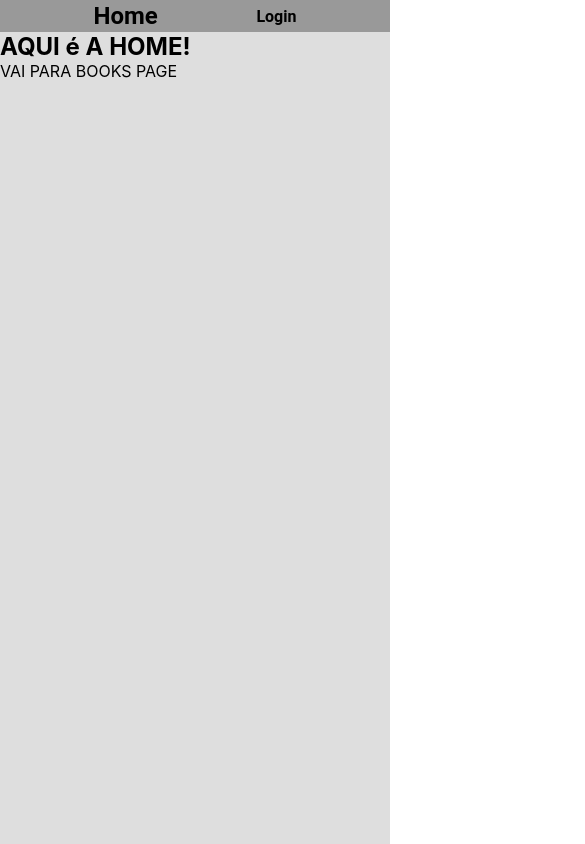
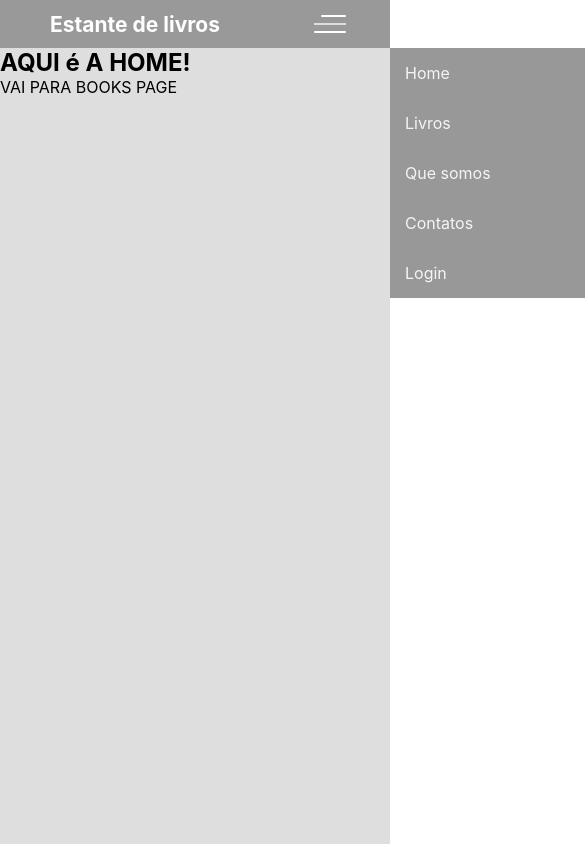
Before and after one commit to THIAGOMORGADO/Projeto_livros, a React (Create React App) app: page / in a window 390 px wide. Shown: the top 844 px of the page, 585 px wide, since content can reach past the window. Built offline with nearby package versions, Linux system fonts and the light colour scheme.

Commit message:
Implemtando o navBar responsive

```diff
--- /dev/null
+++ b/src/components/Navbar/index.js
@@ -0,0 +1,49 @@
+import React, {useState} from 'react'
+import './styles.css'
+import {useNavigate} from 'react-router-dom';
+
+import { useAuth } from '../../context/AuthContext';
+
+export  function NavBar() {
+  const navigate = useNavigate();
+  const { logout, user, setError, error} = useAuth();
+  const [isOpen, setIsOpen] = useState(false)
+
+  async function handleLogoutSubmit() {
+    try {
+      setError('')
+      await logout();
+    } catch(error) {
+      setError(`Falha no Logout ${error}`);
+    }
+  }
+
+
+  const handleLogin = () => {
+    navigate('/login')
+  }
+  const handleBooks = () => {
+    navigate('/Books')
+  }
+
+  return (
+    <div className='navbar'>
+      <span className='logo'>Estante de livros</span>
+      <div className={`nav-item ${isOpen && "open"}`} >
+        <p>Home</p>
+        <p onClick={handleBooks}>Livros</p>
+        <p>Que somos</p>
+        <p>Contatos</p>
+
+        {user ?
+            <p onClick={handleLogoutSubmit}>LogOut!</p> :
+            <p onClick={handleLogin}>Login</p>
+            }
+            {error? <p>{error}</p> : ""}
+      </div>
+      <div className={`nav-toggle ${isOpen && "open"}`} onClick={() => setIsOpen(!isOpen)}>
+        <div className="bar"></div>
+      </div>
+    </div>
+  )
+}
--- /dev/null
+++ b/src/components/Navbar/styles.css
@@ -0,0 +1,108 @@
+.navbar {
+  height: 3rem;
+  display: flex;
+  justify-content: space-around;
+  align-items: center;
+  background-color: #999;
+}
+.navbar >.logo {
+  font-weight: 700;
+  font-size: 21px;
+  margin: 15px;
+  color: #fff;
+}
+.navbar > .nav-item > p {
+  display: inline-block;
+  color: #fff;
+  font-size: 16px;
+  text-decoration: none;
+  margin: 15px;
+  position: relative;
+  opacity: 0.9;
+  cursor: pointer;
+}
+.navbar > .nav-item > p:hover {
+  opacity: 1;
+}
+.navbar >.nav-item > p::before {
+  content: "";
+  position: absolute;
+  left: 0;
+  bottom: 0;
+  width: 0;
+  height: 2px;
+  background-color: #fff;
+  transition: all .45s;
+}
+.navbar > .nav-item > p:hover::before {
+  width: 100%;
+}
+.navbar > .nav-toggle {
+  display: none;
+}
+@media(max-width: 700px) {
+  .navbar > .nav-item {
+    position: absolute;
+    top: 48px;
+    display: flex;
+    flex-direction: column;
+    background-color: #989898;
+    left: 0;
+    width: 100%;
+    height: auto;
+    transform: translateX(100%);
+    transition: all .45s;
+  }
+  .navbar > .nav-item.open {
+    transform: translateX(0);
+  }
+  .navbar > .nav-item.open::before {
+    background: transparent;
+  }
+  .navbar > .nav-toggle {
+    display: flex;
+    width: 50px;
+    height: 50px;
+    align-items: center;
+    justify-content: center;
+    cursor: pointer;
+  }
+  .nav-toggle > .bar {
+    position: relative;
+    width: 32px;
+    height: 2px;
+    background-color: #dedede;
+  }
+  .nav-toggle > .bar::before,
+  .nav-toggle > .bar::after {
+    content: "";
+    position: absolute;
+    height: 2px;
+    background-color: #fff;
+    border-radius: 2px;
+    transition: all .45s ease-in-out;
+  }
+  .nav-toggle > .bar::before {
+    width: 25px;
+    transform: translateY(-8px);
+    right: 0;
+  }
+  .nav-toggle > .bar::after {
+    width: 32px;
+    transform: translatey(8px);
+
+  }
+  .nav-toggle.open > .bar {
+    transform: translateX(-40px);
+    background: transparent;
+  }
+  .nav-toggle.open > .bar::before {
+
+    width: 32px;
+    transform: rotate(45deg) translate(26px, -26px);
+  }
+  .nav-toggle.open > .bar::after {
+    transform: rotate(-45deg) translate(26px, 26px);
+  }
+
+}
--- a/src/screens/Home/index.js
+++ b/src/screens/Home/index.js
@@ -2,7 +2,7 @@ import React from 'react';
 import './styles.css';
 import { useNavigate } from 'react-router-dom';
 
-import { Header } from '../../components/Header';
+import { NavBar } from '../../components/Navbar';
 
 // import { Container } from './styles';
 
@@ -16,7 +16,8 @@ export function HomePage() {
   return(
 
     <div className="container">
-      <Header props={"Home"}/>
+       <NavBar />
+
 
       <main>
         <h2>AQUI é A HOME!</h2>
```
